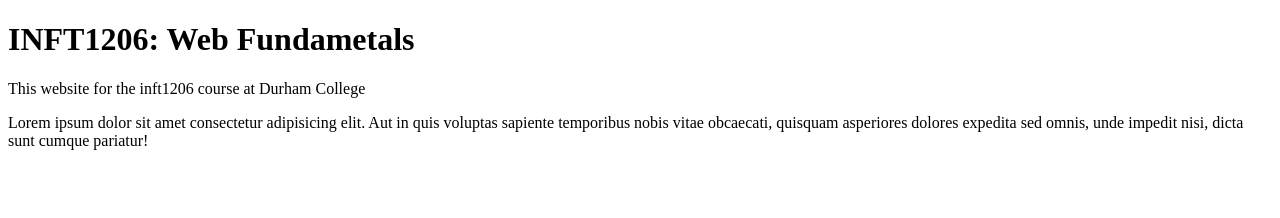
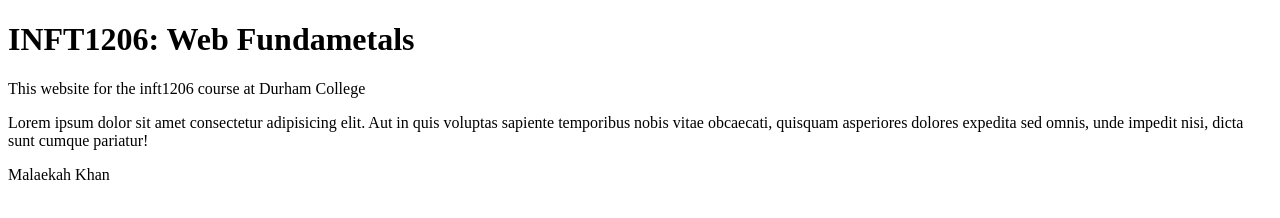
Before and after one commit to MalaekahKhan/intf1206sec6, a plain HTML site: page index.html in a window 1280 px wide. Drawn offline with Linux system fonts and the light colour scheme.

Commit message:
update index.html
added my name

```diff
--- a/index.html
+++ b/index.html
@@ -9,5 +9,6 @@
     <h1>INFT1206: Web Fundametals</h1>
     <p>This website for the inft1206 course at Durham College</p>
     <p>Lorem ipsum dolor sit amet consectetur adipisicing elit. Aut in quis voluptas sapiente temporibus nobis vitae obcaecati, quisquam asperiores dolores expedita sed omnis, unde impedit nisi, dicta sunt cumque pariatur!</p>
+    <p>Malaekah Khan</p>
 </body>
 </html>
```
